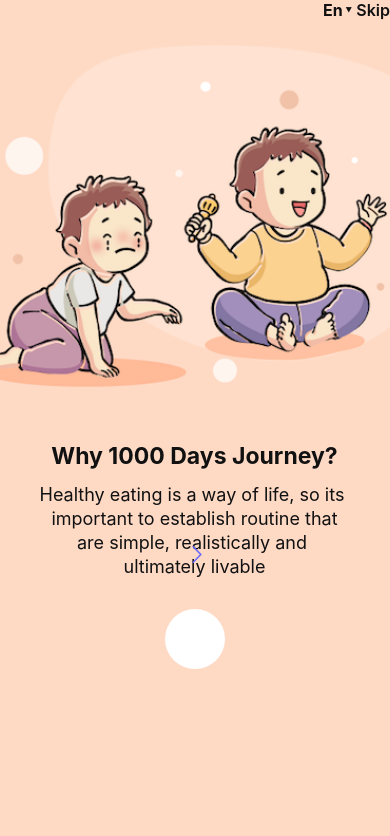
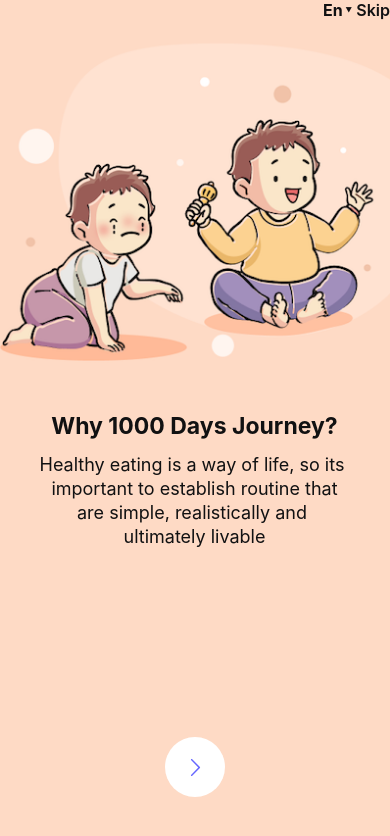
Before and after one commit to thinkarlabs/P23-004-MalnutritionAwareness, a React Native app in the folder client/Malnutrition/: screen / in a window 390 px wide. Shown: the top 836 px of the page. Built offline with nearby package versions, Linux system fonts and the light colour scheme.

Commit message:
Improvised UI

```diff
--- a/client/Malnutrition/src/modules/login/index.js
+++ b/client/Malnutrition/src/modules/login/index.js
@@ -1,11 +1,11 @@
-import { View, Text } from 'react-native'
+import { View, Text, SafeAreaView } from 'react-native'
 import React from 'react'
 
 const Login = () => {
   return (
-    <View>
-      <Text>index</Text>
-    </View>
+    <SafeAreaView>
+      <Text>Login</Text>
+    </SafeAreaView>
   )
 }
 
--- a/client/Malnutrition/src/modules/onboarding/onBoardingSlider1.js
+++ b/client/Malnutrition/src/modules/onboarding/onBoardingSlider1.js
@@ -7,14 +7,16 @@ import {
   ONBOARDSCREEN1_TITLE,
 } from '../../shared/constants/constants';
 import NextScreenArrow from '../../shared/components/nextScreenArrow';
+import { LOGIN, ONBOARDINGSLIDER2 } from '../../shared/constants/navigatorConstants';
 
 const OnBoardingSlider1 = ({navigation}) => {
   return (
     <SafeAreaView style={styles.pinkContainer}>
+      <View style={styles.container}>
         <View style={styles.header}>
           <TouchableOpacity
             onPress={() => {
-            navigation.navigate('OnboardingSlider3');
+              navigation.navigate(LOGIN);
             }}>
             <Text style={styles.headerText}>Skip</Text>
           </TouchableOpacity>
@@ -29,12 +31,15 @@ const OnBoardingSlider1 = ({navigation}) => {
           <Text style={styles.contentTitle}>{ONBOARDSCREEN1_TITLE}</Text>
           <Text style={styles.contentBody}>{ONBOARDSCREEN1_CONTENT}</Text>
         </View>
+      </View>
       {/* Re-use component of next screen button */}
+      <View style={styles.circleContainer}>
         <NextScreenArrow
           onPress={() => {
-          navigation.navigate('OnboardingSlider2');
+            navigation.navigate(ONBOARDINGSLIDER2);
           }}
         />
+      </View>
     </SafeAreaView>
   );
 };
--- a/client/Malnutrition/src/modules/onboarding/onBoardingSlider2.js
+++ b/client/Malnutrition/src/modules/onboarding/onBoardingSlider2.js
@@ -1,15 +1,23 @@
 import {View, Text, SafeAreaView, Image, TouchableOpacity} from 'react-native';
 import React from 'react';
 import {styles} from './styles';
-import { ONBOARDSCREEN2_CONTENT, ONBOARDSCREEN2_TITLE } from '../../shared/constants/constants';
+import {
+  ONBOARDSCREEN2_CONTENT,
+  ONBOARDSCREEN2_TITLE,
+} from '../../shared/constants/constants';
 import AppTextTranslates from '../../shared/components/appTextTranslate';
 import NextScreenArrow from '../../shared/components/nextScreenArrow';
+import { ONBOARDINGSLIDER3 } from '../../shared/constants/navigatorConstants';
 
 const OnBoardingSlider2 = ({navigation}) => {
   return (
     <SafeAreaView style={styles.greenContainer}>
+      <View style={styles.container}>
         <View style={styles.header}>
-        <TouchableOpacity onPress={() => {navigation.navigate('OnboardingSlider3')}}>
+          <TouchableOpacity
+            onPress={() => {
+              navigation.navigate(LOGIN);
+            }}>
             <Text style={styles.headerText}>Skip</Text>
           </TouchableOpacity>
           {/* Re-use component for text translation */}
@@ -22,12 +30,17 @@ const OnBoardingSlider2 = ({navigation}) => {
 
         <View style={styles.contentContainer}>
           <Text style={styles.contentTitle}>{ONBOARDSCREEN2_TITLE}</Text>
-        <Text style={styles.contentBody}>
-          {ONBOARDSCREEN2_CONTENT}
-        </Text>
+          <Text style={styles.contentBody}>{ONBOARDSCREEN2_CONTENT}</Text>
+        </View>
       </View>
       {/* Re-use component of next screen button */}
-      <NextScreenArrow onPress={() => {navigation.navigate('OnboardingSlider3')}}/>
+      <View style={styles.circleContainer}>
+        <NextScreenArrow
+          onPress={() => {
+            navigation.navigate(ONBOARDINGSLIDER3);
+          }}
+        />
+      </View>
     </SafeAreaView>
   );
 };
--- a/client/Malnutrition/src/modules/onboarding/onBoardingSlider3.js
+++ b/client/Malnutrition/src/modules/onboarding/onBoardingSlider3.js
@@ -8,14 +8,16 @@ import {
 } from '../../shared/constants/constants';
 import AppTextTranslates from '../../shared/components/appTextTranslate';
 import NextScreenArrow from '../../shared/components/nextScreenArrow';
+import { LOGIN, ONBOARDINGSLIDER1 } from '../../shared/constants/navigatorConstants';
 
 const OnBoardingSlider3 = ({navigation}) => {
   return (
     <SafeAreaView style={styles.yellowContainer}>
+      <View style={styles.container}>
         <View style={styles.header}>
           <TouchableOpacity
             onPress={() => {
-            navigation.navigate('OnboardingSlider2');
+              navigation.navigate(ONBOARDINGSLIDER1);
             }}>
             <Text style={styles.headerText}>Back</Text>
           </TouchableOpacity>
@@ -30,12 +32,15 @@ const OnBoardingSlider3 = ({navigation}) => {
           <Text style={styles.contentTitle}>{ONBOARDSCREEN3_TITLE}</Text>
           <Text style={styles.contentBody}>{ONBOARDSCREEN3_CONTENT}</Text>
         </View>
+      </View>
       {/* Re-use component of next screen button */}
+      <View style={styles.circleContainer}>
         <NextScreenArrow
           onPress={() => {
-          navigation.navigate();
+            navigation.navigate(LOGIN);
           }}
         />
+      </View>
     </SafeAreaView>
   );
 };
--- a/client/Malnutrition/src/modules/onboarding/styles.js
+++ b/client/Malnutrition/src/modules/onboarding/styles.js
@@ -2,6 +2,9 @@ import {StyleSheet} from 'react-native';
 import {BLACK, BLUE, GREEN, PINK, WHITE, YELLOW} from '../../shared/constants/colors';
 
 export const styles = StyleSheet.create({
+  container: {
+    flex: 1
+  },
   pinkContainer: {
     flex: 1,
     backgroundColor: PINK,
@@ -43,7 +46,6 @@ export const styles = StyleSheet.create({
   },
   contentContainer: {
     alignItems: 'center',
-
   },
   contentTitle: {
     fontSize: 23,
@@ -66,24 +68,7 @@ export const styles = StyleSheet.create({
     paddingRight: 26,
   },
   circleContainer: {
-    paddingTop: 47,
-    flexDirection: 'column-reverse',
     alignItems: 'center',
-    paddingLeft: 158.5,
-    paddingRight: 159.5,
-  },
-  circle: {
-    height: 60,
-    width: 60,
-    backgroundColor: WHITE,
-    borderRadius: 30,
-    bottom: 40,
-  },
-  arrow: {
-    bottom: '100%',
-    fontSize: 20,
-    color: BLUE,
-    paddingLeft: 25,
-    paddingRight: 21,
+    bottom: 47,
   },
 });
--- a/client/Malnutrition/src/navigators/AppStackNavigatior.js
+++ b/client/Malnutrition/src/navigators/AppStackNavigatior.js
@@ -1,31 +1,56 @@
-import React, { useState, useEffect } from 'react';
-import { NavigationContainer } from "@react-navigation/native";
-import { createStackNavigator } from "@react-navigation/stack";
-import OnBoardingSlider1 from "../modules/onboarding/onBoardingSlider1";
-import Splash from "../modules/splash";
+import React, {useState, useEffect} from 'react';
+import {NavigationContainer} from '@react-navigation/native';
+import {createStackNavigator} from '@react-navigation/stack';
+import OnBoardingSlider1 from '../modules/onboarding/onBoardingSlider1';
+import Splash from '../modules/splash';
 import OnBoardingSlider2 from '../modules/onboarding/onBoardingSlider2';
 import OnBoardingSlider3 from '../modules/onboarding/onBoardingSlider3';
+import Login from '../modules/login';
+import AsyncStorage from '@react-native-async-storage/async-storage';
+import { LOGIN, ONBOARDINGSLIDER1, ONBOARDINGSLIDER2, ONBOARDINGSLIDER3, SPLASH } from '../shared/constants/navigatorConstants';
 
 const Stack = createStackNavigator();
 
 export function AppStackNavigator() {
+  // Splash screen Logic
   const [showSplashScreen, setShowSplashScreen] = useState(true);
   useEffect(() => {
     setTimeout(() => {
       setShowSplashScreen(false);
-        },3000)
-    },[])
+    }, 3000);
+  }, []);
+  //Onboarding screen logic
+//   const [isFirstLaunch, setIsFirstLaunch] = useState(null);
+//   useEffect(() => {
+//     AsyncStorage.getItem('already launched').then(value => {
+//       if (value == null) {
+//         AsyncStorage.setItem('already launched', 'true');
+//         setIsFirstLaunch(true);
+//       } else {
+//         setIsFirstLaunch(false);
+//       }
+//     });
+//   }, []);
+
+//   if (isFirstLaunch === null) {
+//     return null;
+//   } else if (isFirstLaunch === true) {
+//     return ()
+//   }else {
+//     <Login />
+//   }
+
   return (
     <NavigationContainer>
-            <Stack.Navigator screenOptions={{ headerShown: false, }}>
-                {
-                    showSplashScreen ? <Stack.Screen name="Splash" component={Splash} />
-                        : null
-                }
-                <Stack.Screen name="OnboardingSlider1" component={OnBoardingSlider1} />
-                <Stack.Screen name="OnboardingSlider2" component={OnBoardingSlider2} />
-                <Stack.Screen name="OnboardingSlider3" component={OnBoardingSlider3} />
+      <Stack.Navigator screenOptions={{headerShown: false}}>
+        {showSplashScreen ? (
+          <Stack.Screen name={SPLASH} component={Splash} />
+        ) : null}
+        <Stack.Screen name={ONBOARDINGSLIDER1} component={OnBoardingSlider1} />
+        <Stack.Screen name={ONBOARDINGSLIDER2} component={OnBoardingSlider2} />
+        <Stack.Screen name={ONBOARDINGSLIDER3} component={OnBoardingSlider3} />
+        <Stack.Screen name={LOGIN} component={Login} />
       </Stack.Navigator>
     </NavigationContainer>
-    )
+  );
 }
--- /dev/null
+++ b/client/Malnutrition/src/shared/Constants/navigatorConstants.js
@@ -0,0 +1,5 @@
+export const SPLASH = 'Splash';
+export const ONBOARDINGSLIDER1 = 'OnboardingSlider1';
+export const ONBOARDINGSLIDER2 = 'OnboardingSlider2';
+export const ONBOARDINGSLIDER3 = 'OnboardingSlider3';
+export const LOGIN = 'Login';
--- a/client/Malnutrition/src/shared/components/nextScreenArrow/index.js
+++ b/client/Malnutrition/src/shared/components/nextScreenArrow/index.js
@@ -6,10 +6,10 @@ import { styles } from './styles';
 const NextScreenArrow = ({onPress}) => {
   return (
     <TouchableOpacity
-      style={styles.circleContainer}
       onPress={onPress}>
-      <View style={styles.circle} />
+      <View style={styles.circle} >
       <Entypo name="chevron-thin-right" style={styles.arrow} />
+        </View>
     </TouchableOpacity>
   );
 };
--- a/client/Malnutrition/src/shared/components/nextScreenArrow/styles.js
+++ b/client/Malnutrition/src/shared/components/nextScreenArrow/styles.js
@@ -2,25 +2,17 @@ import { StyleSheet } from 'react-native';
 import { BLUE, WHITE } from '../../constants/colors';
 
 export const styles = StyleSheet.create({
-    circleContainer: {
-        paddingTop: 47,
-        flexDirection: 'column-reverse',
-        alignItems: 'center',
-        paddingLeft: 158.5,
-        paddingRight: 159.5,
-      },
       circle: {
         height: 60,
         width: 60,
         backgroundColor: WHITE,
         borderRadius: 30,
-        bottom: 40,
+        justifyContent: 'center',
+        alignItems: 'center'
+
       },
       arrow: {
-        bottom: '100%',
         fontSize: 20,
         color: BLUE,
-        paddingLeft: 25,
-        paddingRight: 21,
       },
 })
```
Lines whose indentation alone changed are shown as unchanged.
